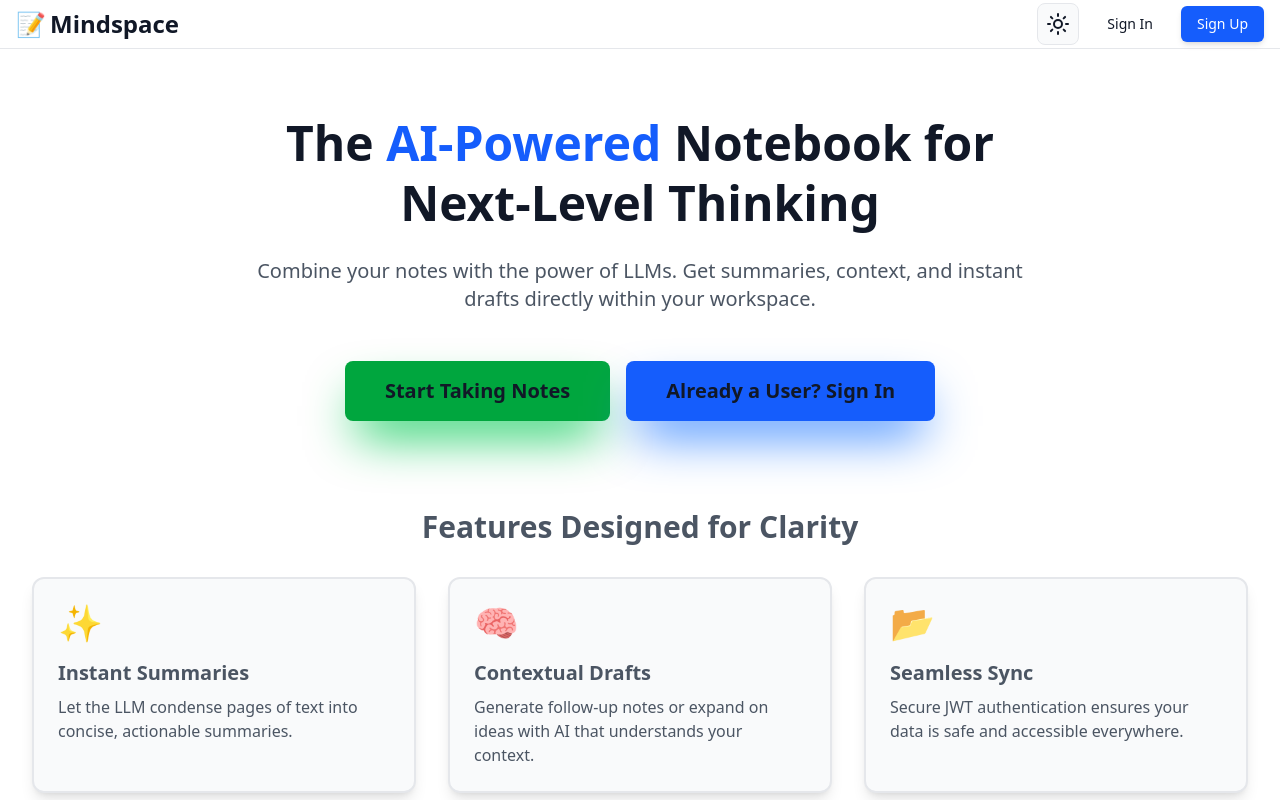
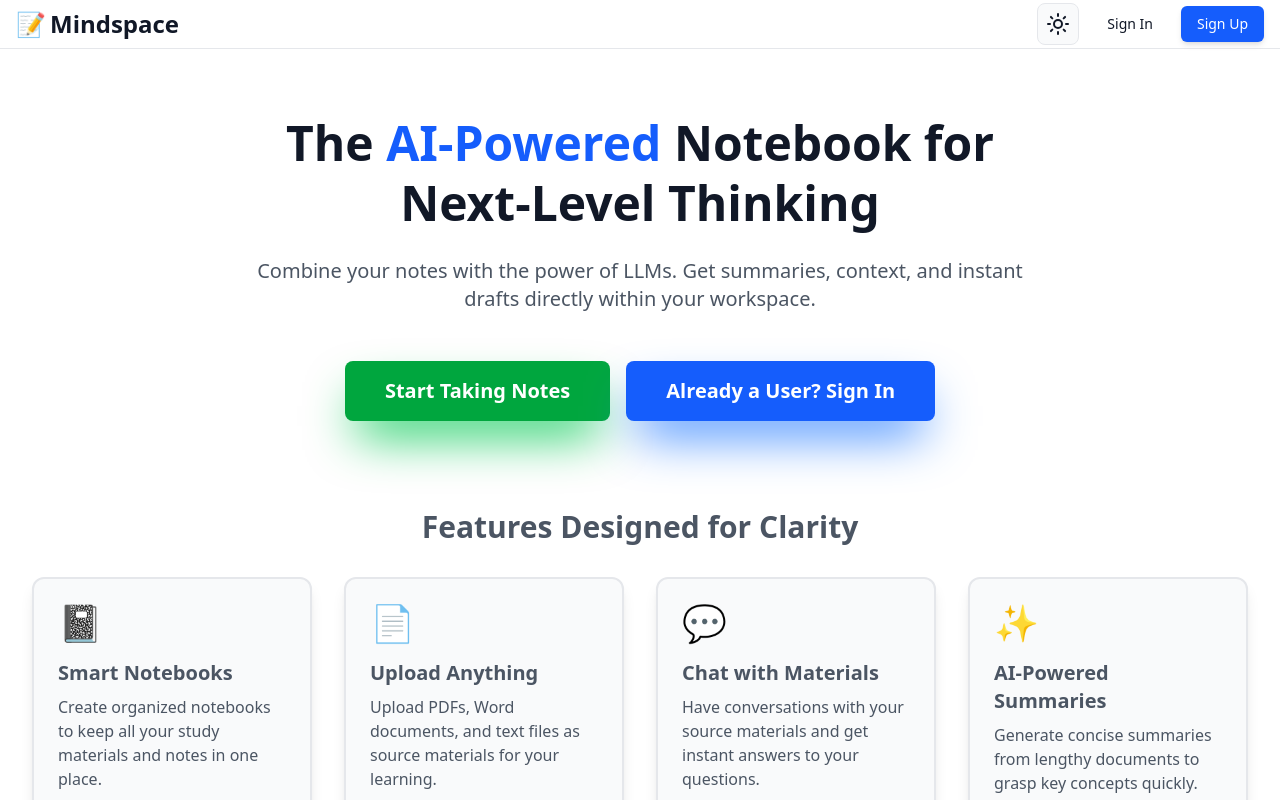
Before and after one commit to Sabin-Karki/Mindspace, a React (Vite) app in the folder frontend/: page / in a window 1280 px wide. Built offline with nearby package versions, Linux system fonts and the light colour scheme.

Commit message:
cleaning up imports and fixing forms, pages

```diff
--- a/frontend/src/App.tsx
+++ b/frontend/src/App.tsx
@@ -1,15 +1,10 @@
 import {  Routes, Route, Navigate, Outlet } from 'react-router-dom';
+import { toast, Toaster } from 'sonner';
+import { useEffect } from 'react';
+import { Dashboard, Home, NotFound, Signin, Signup } from './pages';
+import { useAuthStore, useThemeStore, } from './store/index';
 import {Navbar} from './components/common/index';
-import Home from './pages/Home';
-import Signin from './pages/Signin';
-import Signup from './pages/Signup';
-import ThreeWindowPanel from './pages/Workspace';
-import Dashboard from './pages/Dashboard';
-import NotFound from './pages/NotFound';
-import { toast, Toaster } from 'sonner';
-import { useAuthStore } from './store/authStore';
-import { useEffect } from 'react';
-import { useThemeStore } from './store/useThemeStore';
+import WorkspaceContainer from './components/workspace/WorkspaceContainer';
 
 
 //middleware to check if user is authenticated or not
@@ -50,7 +45,7 @@ const App = () => {
 
           <Route element = { <ProtectedRoute isAuthenticated = {!!token}/> } >
             <Route path="/dashboard" element={<Dashboard />} />
-            <Route path="/chat" element={<ThreeWindowPanel />} />
+            <Route path="/chat" element={<WorkspaceContainer />} />
           </Route>
 
           <Route path="*" element={<NotFound />} />
--- a/frontend/src/components/Component1.tsx
+++ /dev/null
@@ -1,18 +0,0 @@
-const Component1 = () =>{
-
-  return(
-    <>
-    <div className="bg-bg-pri text-text-pri border border-dashed border-border-pri">
-      hello 1
-    </div>
-    <div className="bg-bg-sec text-text-sec border-2 border-border-sec">
-      hello 2
-    </div>
-    <div className="bg-bg-tri text-text-tri border border-border-tri">
-      hello 3
-    </div>
-    </>
-  )
-}
-
-export default Component1;
--- a/frontend/src/pages/Home.tsx
+++ b/frontend/src/pages/Home.tsx
@@ -46,13 +46,13 @@ const Home = () => {
           <div className="m-10 flex justify-center space-y-4 text-xl font-semibold" >
             <Link
               to="/signup"
-              className="px-10 py-4 m-2 rounded-lg text-text-pri bg-green-600 hover:bg-green-700 transition duration-300 shadow-2xl shadow-green-500"
+              className="px-10 py-4 m-2 rounded-lg text-white bg-green-600 hover:bg-green-700 transition duration-300 shadow-2xl shadow-green-500"
             >
               Start Taking Notes
             </Link>
             <Link
               to="/signin"
-              className="px-10 py-4 m-2 rounded-lg text-text-pri bg-blue-600 hover:bg-blue-700 transition duration-300 shadow-2xl shadow-blue-500 "
+              className="px-10 py-4 m-2 rounded-lg text-white bg-blue-600 hover:bg-blue-700 transition duration-300 shadow-2xl shadow-blue-500 "
             >
               Already a User? Sign In
             </Link>
@@ -62,21 +62,46 @@ const Home = () => {
         {/* Mockup/Feature Block (Visual Appeal) */}
         <div className="mt-20">
           <h2 className="text-3xl font-bold text-text-sec mb-8">Features Designed for Clarity</h2>
-          <div className="grid grid-cols-1 md:grid-cols-3 gap-8 text-left">
+          <div className="grid grid-cols-1 md:grid-cols-2 lg:grid-cols-4 gap-8 text-left">
+            <FeatureCard
+              icon="📓"
+              title="Smart Notebooks"
+              description="Create organized notebooks to keep all your study materials and notes in one place."
+            />
+            <FeatureCard
+              icon="📄"
+              title="Upload Anything"
+              description="Upload PDFs, Word documents, and text files as source materials for your learning."
+            />
+            <FeatureCard
+              icon="💬"
+              title="Chat with Materials"
+              description="Have conversations with your source materials and get instant answers to your questions."
+            />
             <FeatureCard
               icon="✨"
-              title="Instant Summaries"
-              description="Let the LLM condense pages of text into concise, actionable summaries."
+              title="AI-Powered Summaries"
+              description="Generate concise summaries from lengthy documents to grasp key concepts quickly."
             />
             <FeatureCard
-              icon="🧠"
-              title="Contextual Drafts"
-              description="Generate follow-up notes or expand on ideas with AI that understands your context."
+              icon="🎴"
+              title="Flashcards"
+              description="Auto-generate flashcards from your materials to memorize important information."
             />
             <FeatureCard
-              icon="📂"
-              title="Seamless Sync"
-              description="Secure JWT authentication ensures your data is safe and accessible everywhere."
+              icon="📝"
+              title="Interactive Quizzes"
+              description="Test your knowledge with AI-generated quizzes and track your scores over time."
+            />
+            <FeatureCard
+              icon="🎧"
+              title="Audio Learning"
+              description="Convert your notes and materials into audio format to learn on the go."
+            />
+            <FeatureCard
+              icon="📊"
+              title="Smart Reports"
+              description="Get detailed reports and insights on your learning."
             />
           </div>
         </div>
--- a/frontend/src/pages/Signin.tsx
+++ b/frontend/src/pages/Signin.tsx
@@ -167,11 +167,11 @@ const Signin = () => {
             </div>
 
             {/* Forgot Password Link */}
-            <div className="flex justify-end">
+            {/* <div className="flex justify-end">
               <Link to="/forgot-password" className="text-sm text-text-sec hover:text-blue-500 transition-colors">
                 Forgot password?
               </Link>
-            </div>
+            </div> */}
 
             {/* Error Message */}
             {error && (
--- a/frontend/src/pages/Signup.tsx
+++ b/frontend/src/pages/Signup.tsx
@@ -221,12 +221,12 @@ const Signup = () => {
             </button>
 
             {/* Terms */}
-            <p className="text-center text-xs text-text-tri pt-2">
+            {/* <p className="text-center text-xs text-text-tri pt-2">
               By signing up, you agree to our{' '}
               <a href="#" className="text-text-sec hover:text-blue-500 transition-colors">Terms</a>
               {' '}and{' '}
               <a href="#" className="text-text-sec hover:text-blue-500 transition-colors">Privacy Policy</a>
-            </p>
+            </p> */}
           </form>
         </div>
       </div>
--- a/frontend/src/pages/index.ts
+++ b/frontend/src/pages/index.ts
@@ -0,0 +1,6 @@
+export {default as Dashboard} from './Dashboard';
+export {default as Home} from './Home';
+export {default as NotFound} from './NotFound';
+export {default as Signin} from './Signin';
+export {default as Signup} from './Signup';
+export {default as Workspace} from './Workspace';
```
Also changed, not shown: frontend/src/store/index.ts (added, +9 -0 lines).
